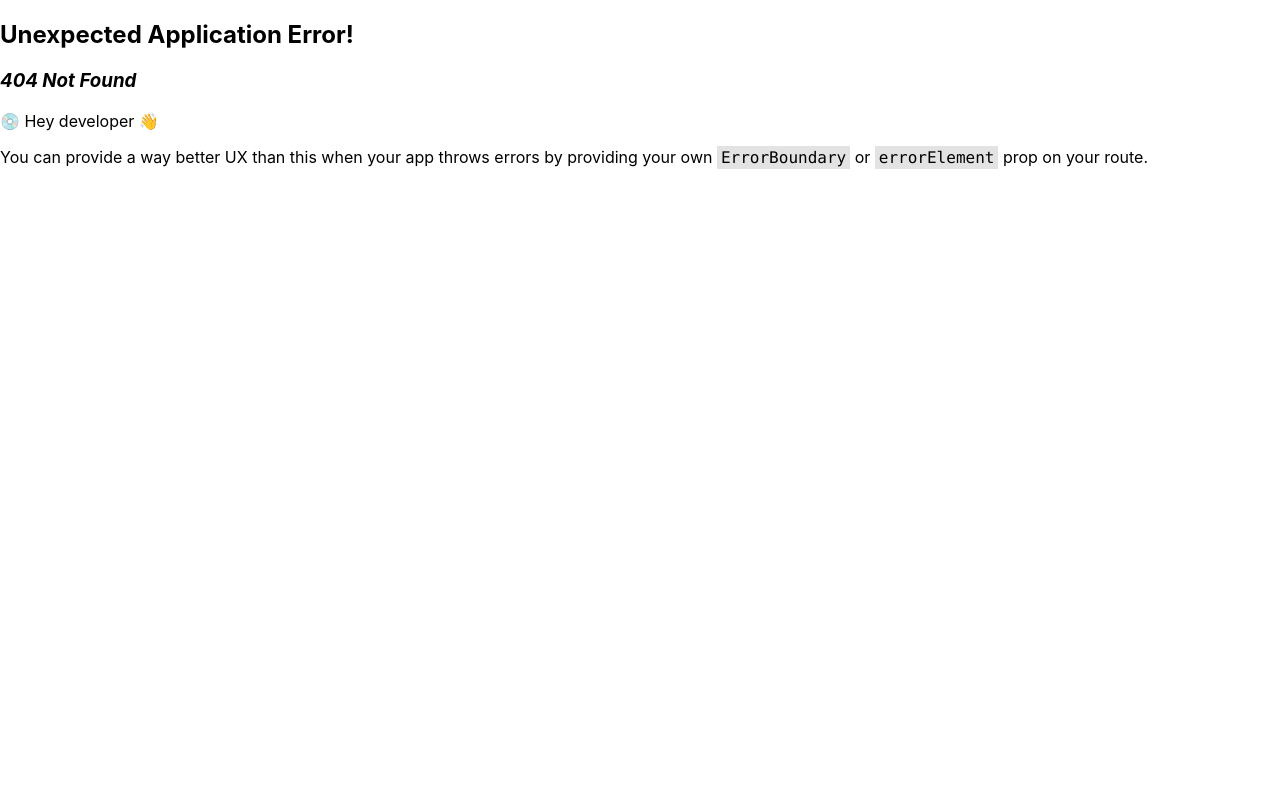
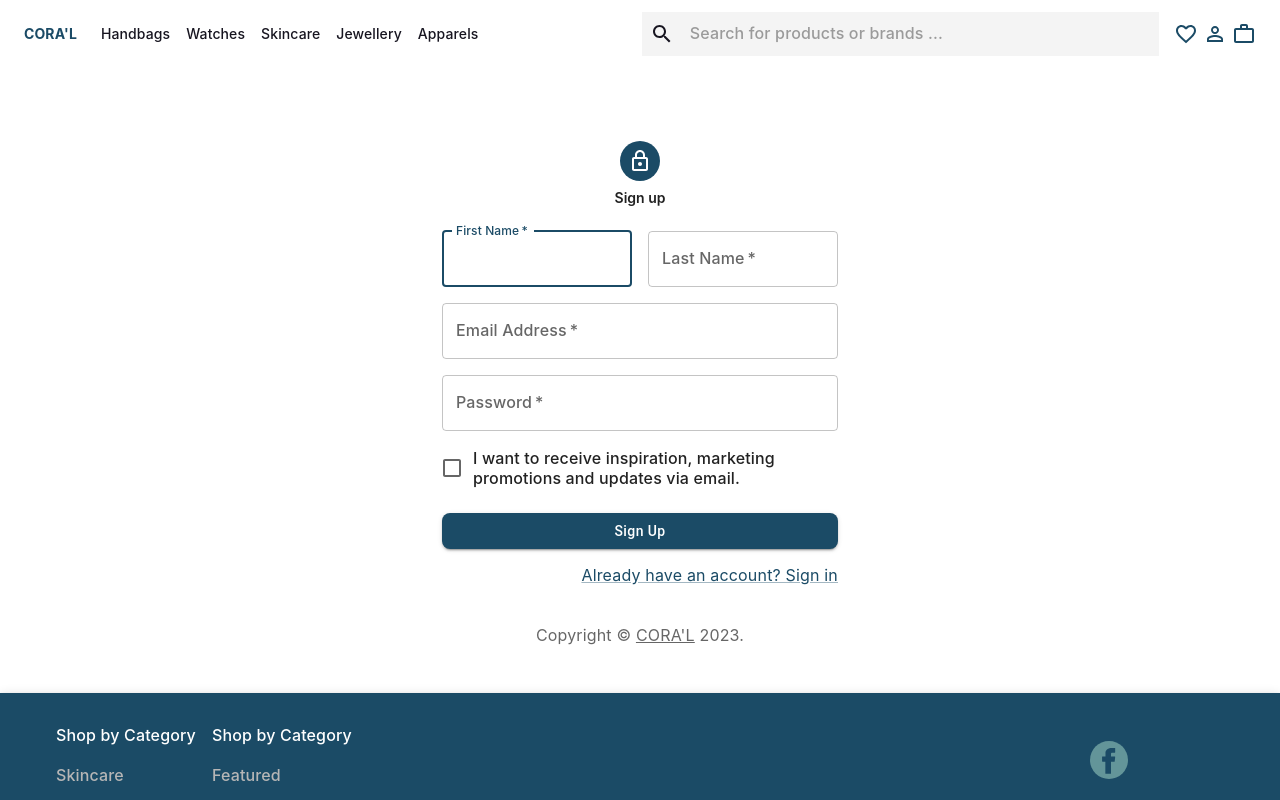
Before and after one commit to JSD-0923/frontend-final-2, a React (Create React App) app: page /sign-up in a window 1280 px wide. Before the commit this address had no page. Shown: the top 800 px of the page. Built offline with nearby package versions, Linux system fonts and the light colour scheme; some icons are missing.

Commit message:
Create sign up page

```diff
--- /dev/null
+++ b/src/pages/SignUpPage.js
@@ -0,0 +1,128 @@
+import * as React from 'react';
+import Avatar from '@mui/material/Avatar';
+import Button from '@mui/material/Button';
+import CssBaseline from '@mui/material/CssBaseline';
+import TextField from '@mui/material/TextField';
+import FormControlLabel from '@mui/material/FormControlLabel';
+import Checkbox from '@mui/material/Checkbox';
+import Link from '@mui/material/Link';
+import Grid from '@mui/material/Grid';
+import Box from '@mui/material/Box';
+import LockOutlinedIcon from '@mui/icons-material/LockOutlined';
+import Typography from '@mui/material/Typography';
+import Container from '@mui/material/Container';
+
+function Copyright(props) {
+    return (
+        <Typography variant="body2" color="text.secondary" align="center" {...props}>
+            {'Copyright © '}
+            <Link color="inherit" href="/">
+                CORA'L
+            </Link>{' '}
+            {new Date().getFullYear()}
+            {'.'}
+        </Typography>
+    );
+}
+
+export default function SignUpPage() {
+    const handleSubmit = (event) => {
+        event.preventDefault();
+        const data = new FormData(event.currentTarget);
+        console.log({
+            email: data.get('email'),
+            password: data.get('password'),
+        });
+    };
+
+    return (
+
+        <Container component="main" maxWidth="xs">
+            <CssBaseline />
+            <Box
+                sx={{
+                    marginTop: 8,
+                    display: 'flex',
+                    flexDirection: 'column',
+                    alignItems: 'center',
+                }}
+            >
+                <Avatar sx={{ m: 1, backgroundColor: 'primary.main' }}>
+                    <LockOutlinedIcon />
+                </Avatar>
+                <Typography component="h1" variant="h5">
+                    Sign up
+                </Typography>
+                <Box component="form" noValidate onSubmit={handleSubmit} sx={{ mt: 3 }}>
+                    <Grid container spacing={2}>
+                        <Grid item xs={12} sm={6}>
+                            <TextField
+                                autoComplete="given-name"
+                                name="firstName"
+                                required
+                                fullWidth
+                                id="firstName"
+                                label="First Name"
+                                autoFocus
+                            />
+                        </Grid>
+                        <Grid item xs={12} sm={6}>
+                            <TextField
+                                required
+                                fullWidth
+                                id="lastName"
+                                label="Last Name"
+                                name="lastName"
+                                autoComplete="family-name"
+                            />
+                        </Grid>
+                        <Grid item xs={12}>
+                            <TextField
+                                required
+                                fullWidth
+                                id="email"
+                                label="Email Address"
+                                name="email"
+                                autoComplete="email"
+                            />
+                        </Grid>
+                        <Grid item xs={12}>
+                            <TextField
+                                required
+                                fullWidth
+                                name="password"
+                                label="Password"
+                                type="password"
+                                id="password"
+                                autoComplete="new-password"
+                            />
+                        </Grid>
+                        <Grid item xs={12}>
+                            <FormControlLabel
+                                control={<Checkbox value="allowExtraEmails" color="primary" />}
+                                label="I want to receive inspiration, marketing promotions and updates via email."
+                            />
+                        </Grid>
+                    </Grid>
+                    <Button
+                        type="submit"
+                        fullWidth
+                        variant="contained"
+                        sx={{ mt: 3, mb: 2 }}
+                    >
+                        Sign Up
+                    </Button>
+                    <Grid container justifyContent="flex-end">
+                        <Grid item>
+                            <Link href="/sign-in" variant="body2">
+                                Already have an account? Sign in
+                            </Link>
+                        </Grid>
+                    </Grid>
+                </Box>
+            </Box>
+            <Copyright sx={{ mt: 5 }} />
+        </Container>
+
+    );
+}
--- a/src/routers/router.js
+++ b/src/routers/router.js
@@ -10,6 +10,7 @@
 import MyOrdersPage from "../pages/MyOrdersPage";
 import OrderDetailsPage from "../pages/OrderDetailsPage";
 import AboutPage from "../pages/AboutPage";
+import SignUpPage from "../pages/SignUpPage";
 
 export const router = createBrowserRouter([
     {
@@ -56,6 +57,10 @@
                 path: "/about",
                 element: <AboutPage />,
             },
+            {
+                path: "/sign-up",
+                element: <SignUpPage />,
+            },
 
         ]
     }
```
